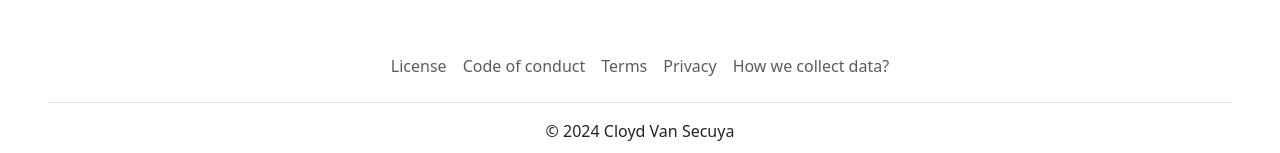
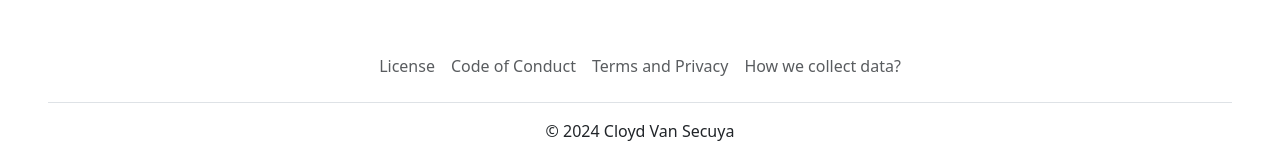
Before and after one commit to Ciezo/demo-react-app, a React (Create React App) app: page /contribute in a window 1280 px wide. Shown: the part 540-693 px from the top of the page. Built offline with nearby package versions, Linux system fonts and the light colour scheme.

Commit message:
Links in Footer
Added links and routing to footer

```diff
--- a/src/components/Footer.js
+++ b/src/components/Footer.js
@@ -1,41 +1,27 @@
 import React from "react";
+import { Outlet, Link } from "react-router-dom";
 
 function Footer() {
   return (
     <footer>
       <div className="mx-auto px-5">
-        <ul class="nav justify-content-center border-bottom pb-3 mb-3">
-          <li class="nav-item">
-            <a href="#license" class="nav-link px-2 text-body-secondary">
-              License
-            </a>
+        <ul className="nav justify-content-center border-bottom pb-3 mb-3">
+          <li className="nav-item">
+            <Link to="/license" className="nav-link px-2 text-body-secondary">License</Link>
           </li>
-          <li class="nav-item">
-            <a href="#conduct" class="nav-link px-2 text-body-secondary">
-              Code of conduct
-            </a>
+          <li className="nav-item">
+            <Link to="/code-of-conduct" className="nav-link px-2 text-body-secondary">Code of Conduct</Link>
           </li>
-          <li class="nav-item">
-            <a href="#terms" class="nav-link px-2 text-body-secondary">
-              Terms
-            </a>
+          <li className="nav-item">
+            <Link to="/terms-and-privacy" className="nav-link px-2 text-body-secondary">Terms and Privacy</Link>
           </li>
-          <li class="nav-item">
-            <a href="#privacy" class="nav-link px-2 text-body-secondary">
-              Privacy
-            </a>
-          </li>
-          <li class="nav-item">
-            <a
-              href="#how_data_is_collected"
-              class="nav-link px-2 text-body-secondary"
-            >
-              How we collect data?
-            </a>
+          <li className="nav-item">
+            <Link to="/data-collection" className="nav-link px-2 text-body-secondary">How we collect data?</Link>
           </li>
         </ul>
-        <p class="text-center">&copy; 2024 Cloyd Van Secuya </p>
+        <p className="text-center">&copy; 2024 Cloyd Van Secuya </p>
       </div>
+      <Outlet />
     </footer>
   );
 }
```
